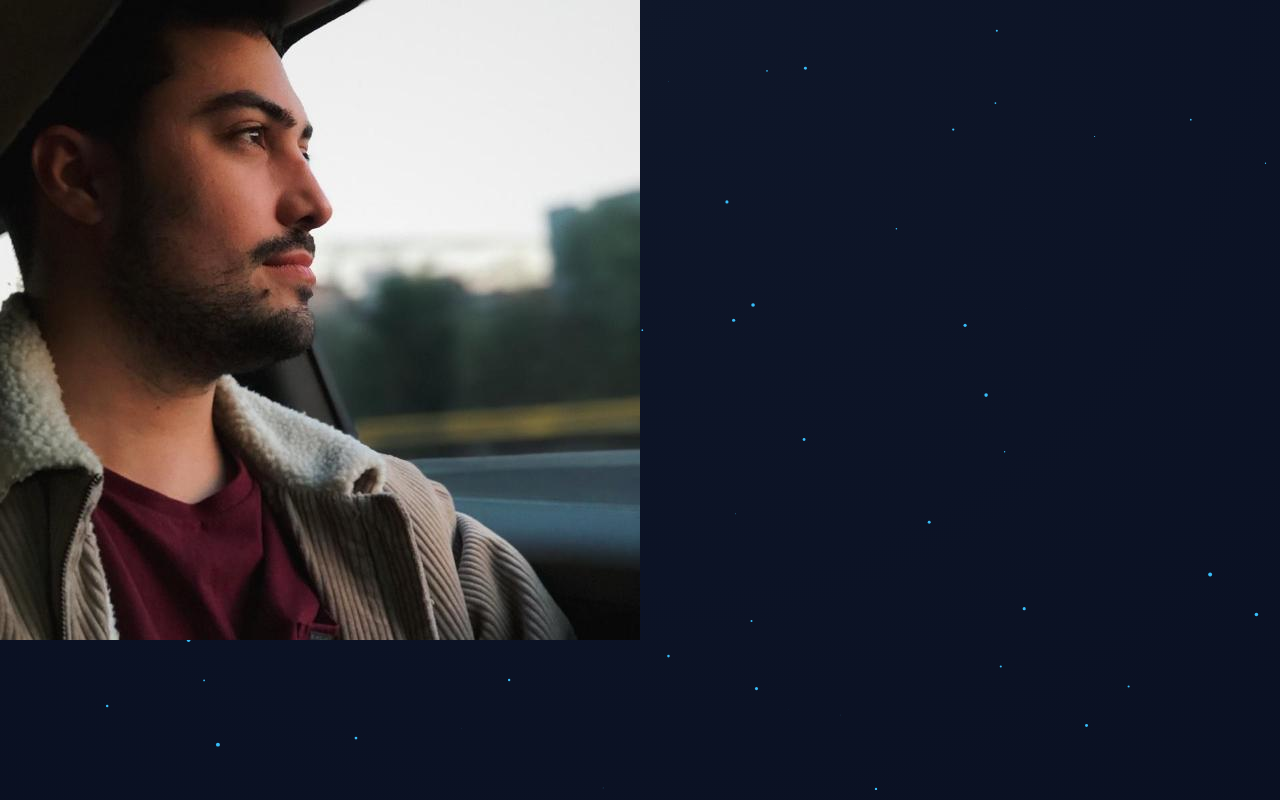
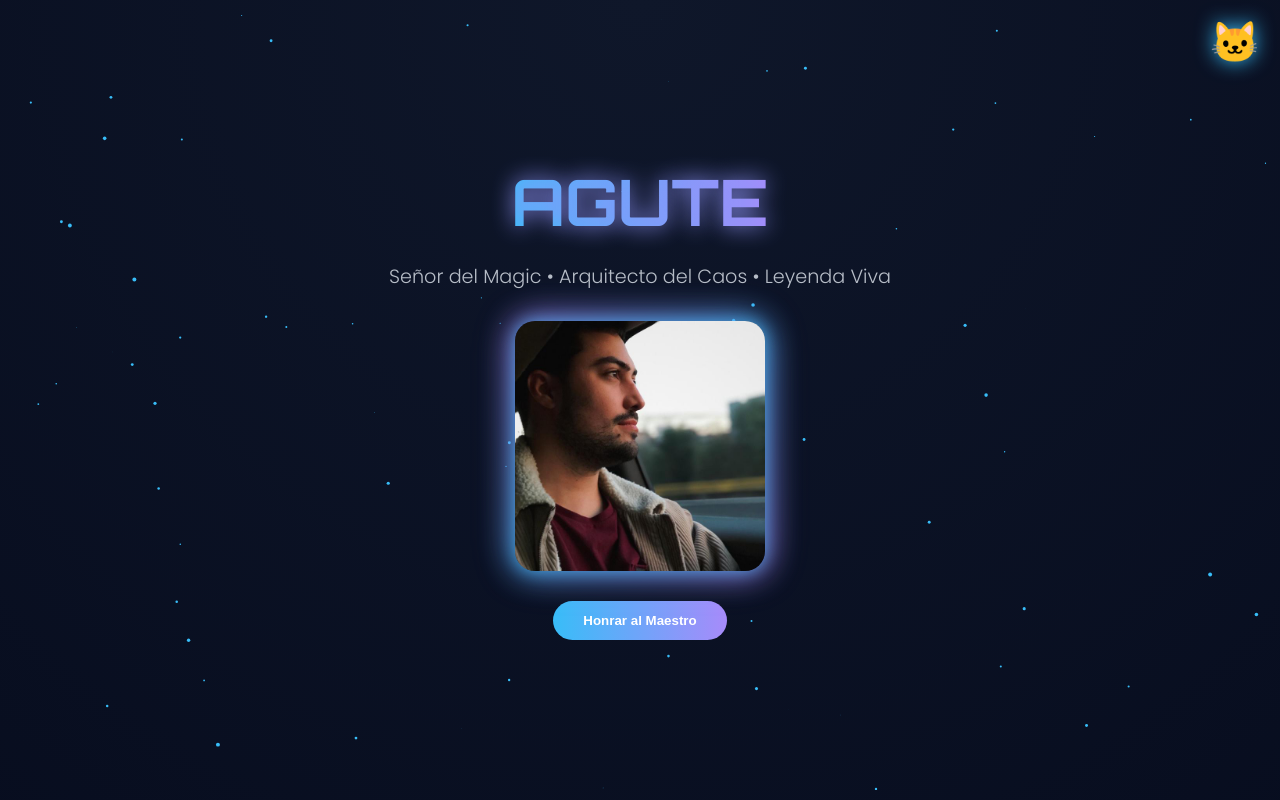
Before and after one commit to Phyrezen/vercelTest, a plain HTML site: page index.html in a window 1280 px wide. Shown: the top 800 px of the page. Drawn offline with Linux system fonts and the light colour scheme.

Commit message:
Update index.html

```diff
--- a/index.html
+++ b/index.html
@@ -3,17 +3,28 @@
   <head>
     <meta charset="UTF-8" />
     <meta name="viewport" content="width=device-width, initial-scale=1.0" />
-  <img src="/imagen-agute.png" alt="Agute Señor del Magic" />
     <title>Agute - Señor del Magic</title>
-  <link href="https://fonts.googleapis.com/css2?family=Orbitron:wght@400;700&family=Poppins:wght@300;600&display=swap" rel="stylesheet">
+    <link href="https://fonts.googleapis.com/css2?family=Orbitron:wght@400;700&family=Poppins:wght@300;600&display=swap" rel="stylesheet" />
+
     <style>
-    * { margin: 0; padding: 0; box-sizing: border-box; }
+      * {
+        margin: 0;
+        padding: 0;
+        box-sizing: border-box;
+      }
 
       body {
         font-family: 'Poppins', sans-serif;
         background: radial-gradient(circle at top, #0f172a, #020617);
         color: #e2e8f0;
         overflow-x: hidden;
+      }
+
+      canvas {
+        position: fixed;
+        top: 0;
+        left: 0;
+        z-index: -1;
       }
 
       header {
@@ -26,33 +37,32 @@
         position: relative;
       }
 
+      /* Imagen Agute */
+      .agute-wrapper {
+        position: relative;
+        display: flex;
+        justify-content: center;
+        margin-top: 30px;
+      }
+
       .agute-img {
-  display: block;
-  margin: 40px auto;
         width: 250px;
         border-radius: 20px;
-
-  /* brillo base */
         box-shadow:
           0 0 15px rgba(56, 189, 248, 0.6),
           0 0 40px rgba(167, 139, 250, 0.4);
-
-  /* transición suave */
         transition: all 0.4s ease;
       }
 
-/* efecto hover GOD */
       .agute-img:hover {
         transform: scale(1.08) rotate(1deg);
-
         box-shadow:
           0 0 25px rgba(56, 189, 248, 0.9),
           0 0 60px rgba(167, 139, 250, 0.7),
           0 0 100px rgba(56, 189, 248, 0.5);
       }
 
-/* efecto aura animada */
-.agute-img::after {
+      .agute-wrapper::after {
         content: '';
         position: absolute;
         inset: -5px;
@@ -65,8 +75,23 @@
       }
 
       @keyframes glowMove {
-  0% { background-position: 0% }
-  100% { background-position: 300% }
+        0% { background-position: 0%; }
+        100% { background-position: 300%; }
+      }
+
+      /* Gatito animado */
+      .cat {
+        position: fixed;
+        top: 20px;
+        right: 20px;
+        font-size: 40px;
+        animation: floatCat 3s ease-in-out infinite;
+        filter: drop-shadow(0 0 10px #38bdf8);
+      }
+
+      @keyframes floatCat {
+        0%, 100% { transform: translateY(0); }
+        50% { transform: translateY(-10px); }
       }
 
       h1 {
@@ -103,7 +128,7 @@
 
       .btn:hover {
         transform: scale(1.1);
-      box-shadow: 0 0 20px rgba(167,139,250,0.7);
+        box-shadow: 0 0 20px rgba(167, 139, 250, 0.7);
       }
 
       section {
@@ -120,18 +145,18 @@
       }
 
       .card {
-      background: rgba(255,255,255,0.05);
+        background: rgba(255, 255, 255, 0.05);
         backdrop-filter: blur(10px);
         border-radius: 20px;
         padding: 20px;
         width: 280px;
         transition: 0.3s;
-      border: 1px solid rgba(255,255,255,0.1);
+        border: 1px solid rgba(255, 255, 255, 0.1);
       }
 
       .card:hover {
         transform: translateY(-10px) scale(1.03);
-      box-shadow: 0 10px 30px rgba(56,189,248,0.2);
+        box-shadow: 0 10px 30px rgba(56, 189, 248, 0.2);
       }
 
       footer {
@@ -139,22 +164,23 @@
         text-align: center;
         opacity: 0.6;
       }
-
-    canvas {
-      position: fixed;
-      top: 0;
-      left: 0;
-      z-index: -1;
-    }
     </style>
   </head>
+
   <body>
+    <canvas id="bg"></canvas>
 
-<canvas id="bg"></canvas>
+    <!-- Gatito -->
+    <div class="cat">🐱</div>
 
     <header>
       <h1>AGUTE</h1>
       <p class="subtitle">Señor del Magic • Arquitecto del Caos • Leyenda Viva</p>
+
+      <div class="agute-wrapper">
+        <img src="/imagen-agute.png" alt="Agute Señor del Magic" class="agute-img" />
+      </div>
+
       <button class="btn" onclick="scrollToSection()">Honrar al Maestro</button>
     </header>
 
@@ -192,7 +218,6 @@
         document.getElementById('about').scrollIntoView({ behavior: 'smooth' });
       }
 
-  // partículas fondo
       const canvas = document.getElementById('bg');
       const ctx = canvas.getContext('2d');
 
@@ -230,6 +255,5 @@
 
       animate();
     </script>
-
   </body>
 </html>
```
Lines whose indentation alone changed are shown as unchanged.
